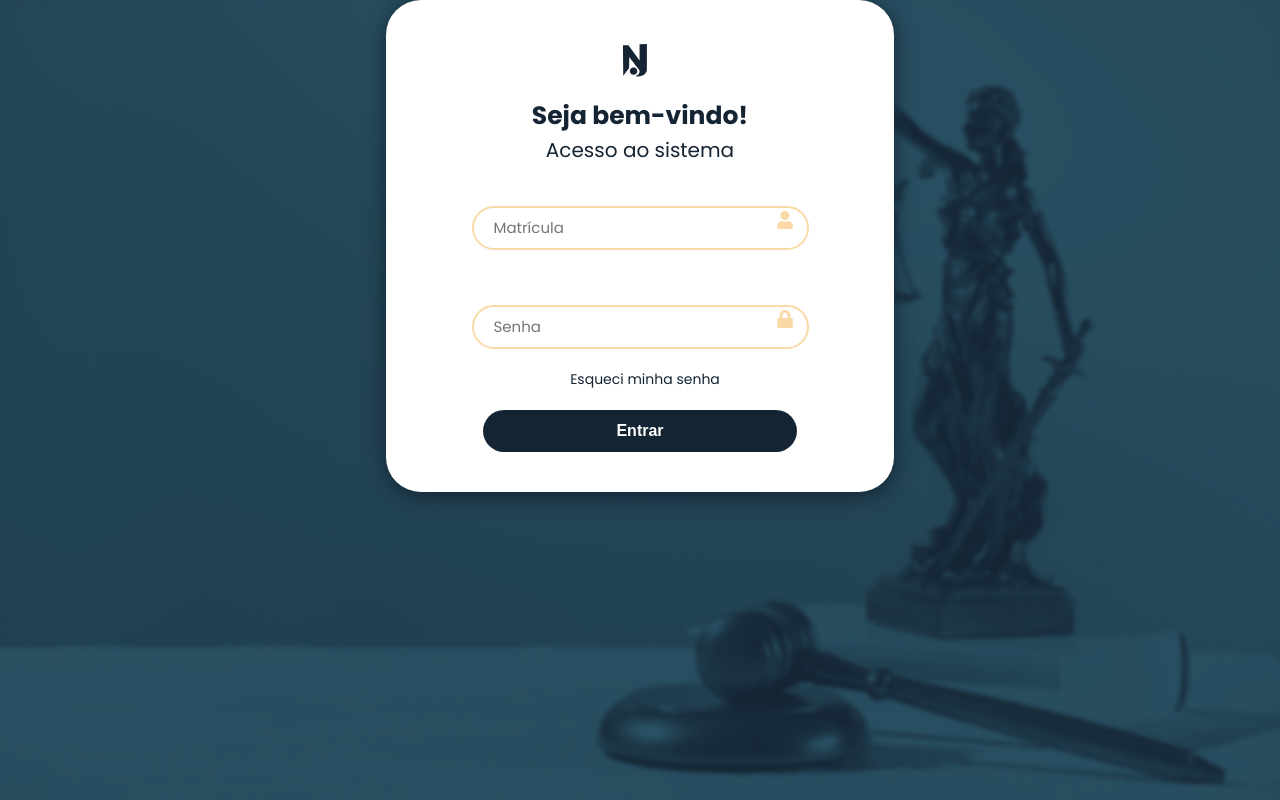
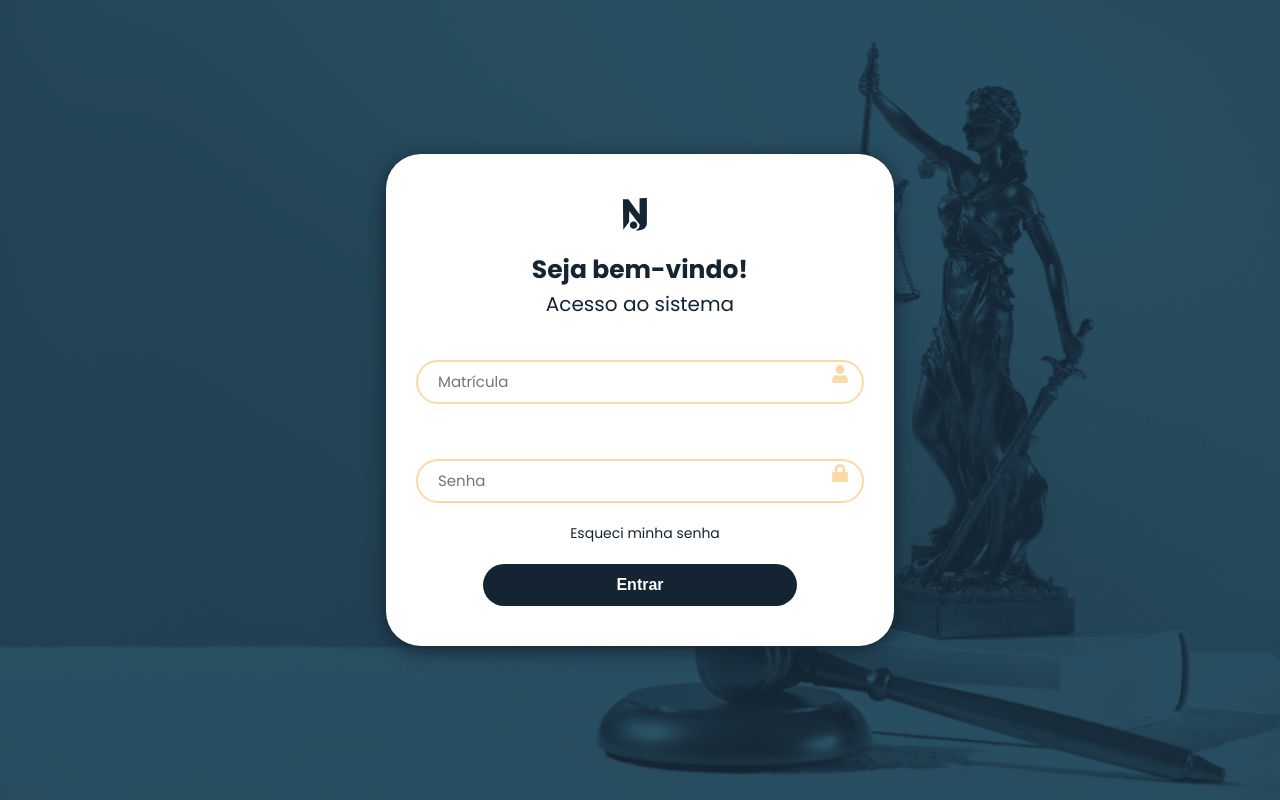
Before and after one commit to NotaJuris/frontend-notajuris, a React (Create React App) app: page / in a window 1280 px wide. Built offline with nearby package versions, Linux system fonts and the light colour scheme.

Commit message:
fix LoginScreen css

```diff
--- a/src/screens/LoginScreen.css
+++ b/src/screens/LoginScreen.css
@@ -19,20 +19,6 @@ body {
     align-items: center;
     min-height: 100vh;
     margin: 0;
-}
-
-body::before {
-    content: "";
-    position: absolute;
-    top: 0;
-    left: 0;
-    right: 0;
-    bottom: 0;
-    background-image: inherit; /* Usa a mesma imagem */
-    background-size: inherit;
-    background-position: inherit;
-    filter: blur(2px); /* Intensidade do blur */
-    z-index: -1;
 }
 
 .login-container {
@@ -79,6 +65,7 @@ body::before {
 .login-container .login-input-field {
     position: relative;
     margin: 20px 0;
+    width: 100%;
 }
 
 .login-input-field input {
--- a/src/screens/LoginScreen.jsx
+++ b/src/screens/LoginScreen.jsx
@@ -58,8 +58,8 @@ const LoginScreen = () => {
   };
 
   return (
+    <main>
       <div className="login-background">
-      <main>
             <div className="login-container">
             <form onSubmit={handleSubmit}>
               <img src={logo_notajuris} alt="Logo NotaJuris" className="NavbarLogo" />
@@ -93,8 +93,8 @@ const LoginScreen = () => {
                   <button>Entrar</button>
                 </form>
               </div>
+      </div>
     </main>
-    </div>
   );
 };
 
```
Lines whose indentation alone changed are shown as unchanged.
